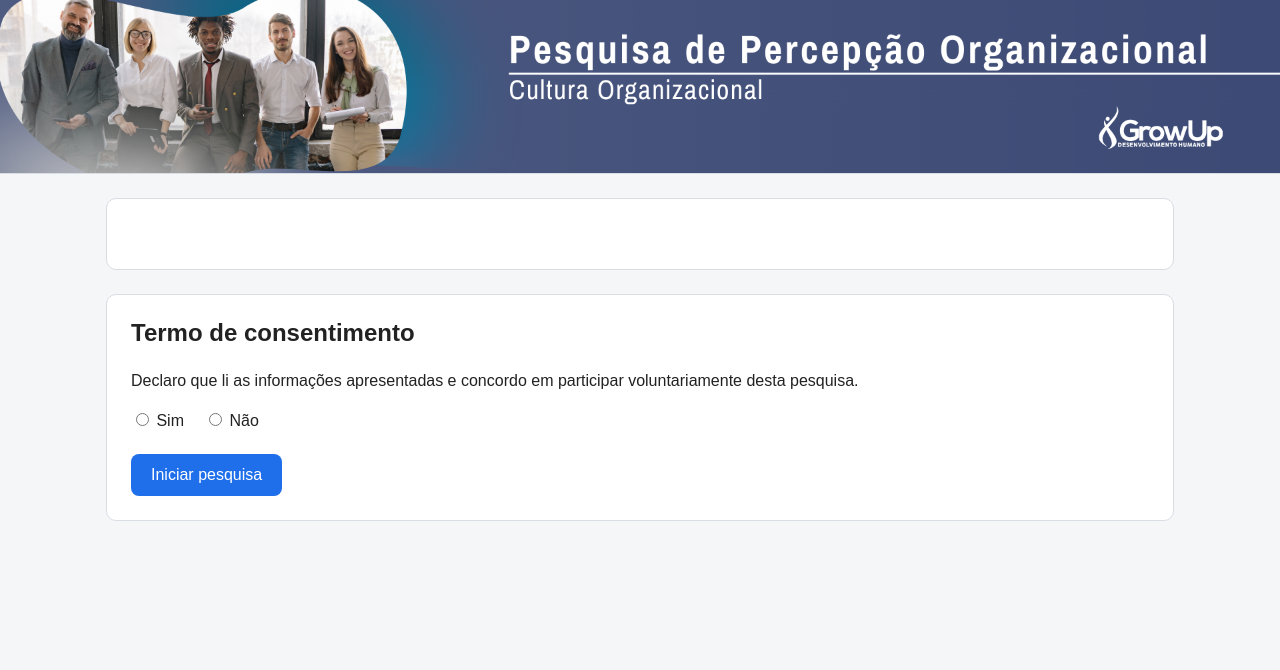
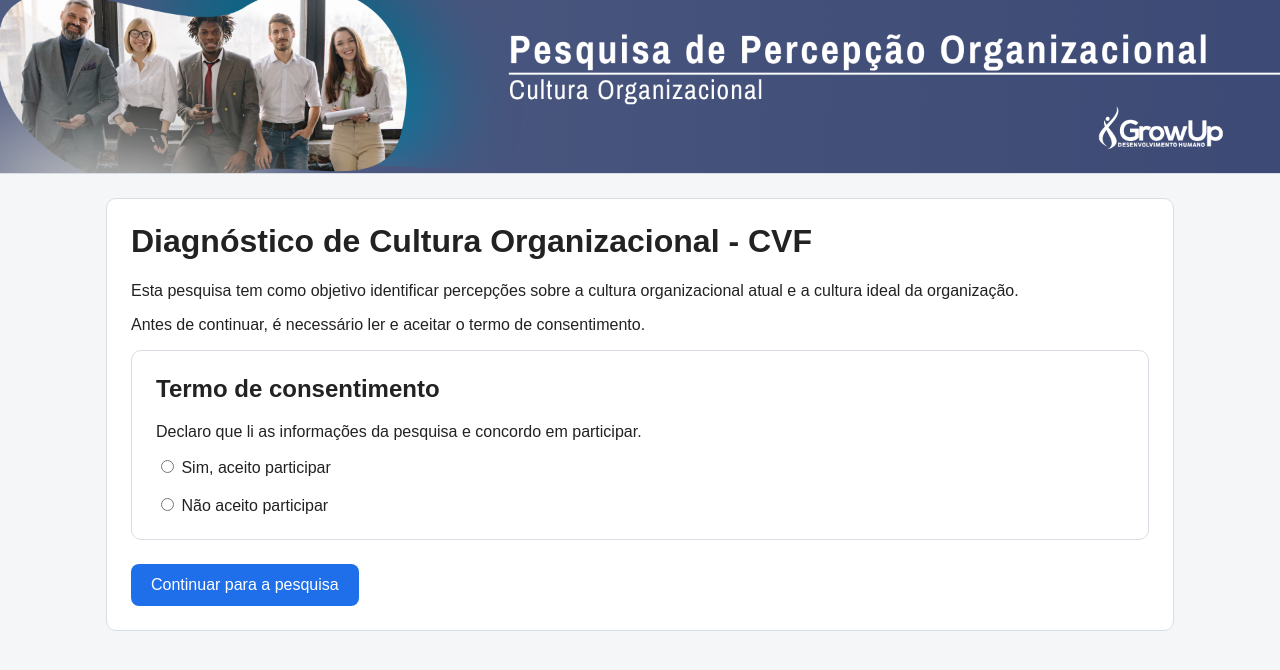
Before and after one commit to Wilna-GrowUp/cvf-formulario, a Flask app: page / in a window 1280 px wide. Shown: the top 670 px of the page. Run offline with Flask 3, Linux system fonts and the light colour scheme.

Commit message:
Update index.html
Atualizando index.html

```diff
--- a/templates/index.html
+++ b/templates/index.html
@@ -1,33 +1,48 @@
 {% extends "base.html" %}
 
 {% block content %}
+<div class="bloco capa">
+    <h1>Diagnóstico de Cultura Organizacional - CVF</h1>
+
+    <p>
+        Esta pesquisa tem como objetivo identificar percepções sobre a cultura
+        organizacional atual e a cultura ideal da organização.
+    </p>
+
+    <p>
+        Antes de continuar, é necessário ler e aceitar o termo de consentimento.
+    </p>
+
+    {% with messages = get_flashed_messages(with_categories=true) %}
+        {% if messages %}
+            {% for category, message in messages %}
+                <div class="erro-geral-formulario">{{ message }}</div>
+            {% endfor %}
+        {% endif %}
+    {% endwith %}
+
     <form method="POST">
-        <div class="bloco">
-            <h1>{{ form_title }}</h1>
-            <p class="descricao">{{ form_description }}</p>
-        </div>
-
         <div class="bloco">
             <h2>Termo de consentimento</h2>
 
-            <p class="descricao">
-                Declaro que li as informações apresentadas e concordo em participar
-                voluntariamente desta pesquisa.
+            <p>
+                Declaro que li as informações da pesquisa e concordo em participar.
             </p>
 
-            <div class="consentimento-opcoes">
-                <label>
-                    <input type="radio" name="consentimento" value="sim" required>
-                    Sim
-                </label>
+            <label>
+                <input type="radio" name="consentimento" value="sim" required>
+                Sim, aceito participar
+            </label>
 
-                <label>
-                    <input type="radio" name="consentimento" value="nao">
-                    Não
-                </label>
-            </div>
+            <br><br>
 
-            <button type="submit" class="botao">Iniciar pesquisa</button>
+            <label>
+                <input type="radio" name="consentimento" value="nao" required>
+                Não aceito participar
+            </label>
         </div>
+
+        <button type="submit" class="botao">Continuar para a pesquisa</button>
     </form>
+</div>
 {% endblock %}
```
